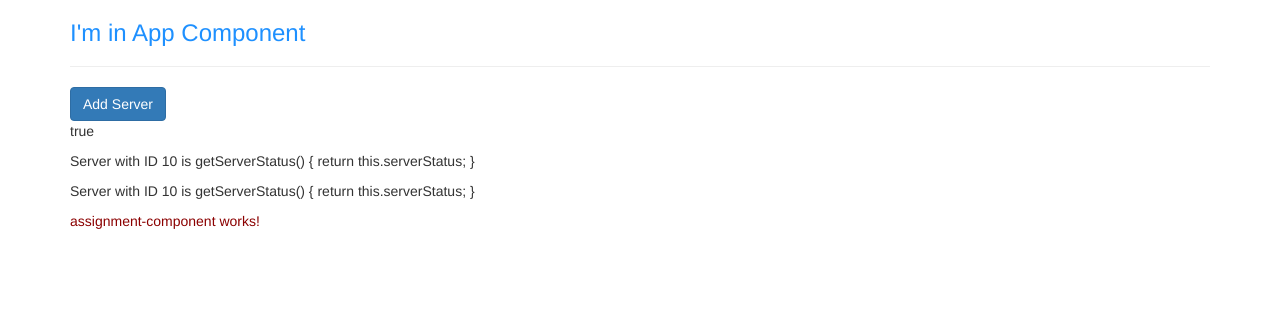
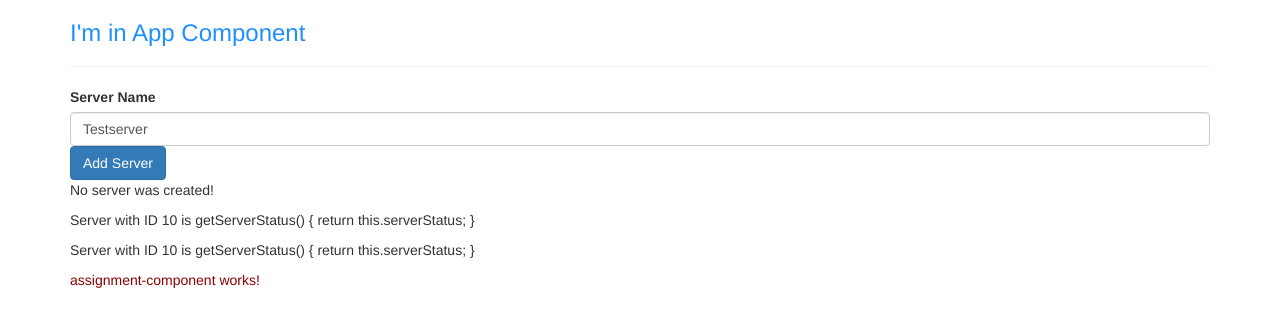
Before and after one commit to KristianDiamandiev/angular-first-app, an Angular app: page / in a window 1280 px wide. Shown: the top 326 px of the page. Built offline with nearby package versions, Linux system fonts and the light colour scheme.

Commit message:
two way binding

```diff
--- a/src/app/app.module.ts
+++ b/src/app/app.module.ts
@@ -5,6 +5,7 @@
 import { ServerComponent } from './server/server.component';
 import { ServersComponent } from './servers/servers.component';
 import { AssignmentComponentComponent } from './assignment-component/assignment-component.component';
+import { FormsModule } from '@angular/forms';
 
 @NgModule({
   declarations: [
@@ -14,7 +15,8 @@
     AssignmentComponentComponent
   ],
   imports: [
-    BrowserModule
+    BrowserModule,
+    FormsModule
   ],
   providers: [],
   bootstrap: [AppComponent]
--- a/src/app/servers/servers.component.html
+++ b/src/app/servers/servers.component.html
@@ -1,6 +1,18 @@
+<label>Server Name</label>
+<!--<input
+  type="text"
+  class="form-control"
+  (input)="onUpdateServerName($event)"> -->
+<input
+  type="text"
+  class="form-control"
+  [(ngModel)]="serverName">
+<!-- <p>{{ serverName }}</p> -->
 <button
   class="btn btn-primary"
-  [disabled]="!allowNewServer">Add Server</button> <!-- property binding -->
-<p>{{allowNewServer}}</p> <!-- string interpolation -->
+  [disabled]="!allowNewServer"
+  (click)="onCreateServer()">Add Server</button> <!-- property binding -->
+<!-- <p>{{allowNewServer}}</p> string interpolation -->
+<p>{{ serverCreationStatus }}</p>
 <app-server></app-server>
 <app-server></app-server>
--- a/src/app/servers/servers.component.ts
+++ b/src/app/servers/servers.component.ts
@@ -12,6 +12,9 @@
 })
 export class ServersComponent implements OnInit {
   allowNewServer = false;
+  serverCreationStatus = 'No server was created!';
+  serverName = 'Testserver';
+
   constructor() {
     setTimeout(() => {
       this.allowNewServer = true;
@@ -21,4 +24,12 @@
   ngOnInit(): void {
   }
 
+  onCreateServer() {
+    this.serverCreationStatus = 'Server was created! Name is ' + this.serverName;
+  }
+
+  onUpdateServerName(event: any) {
+    console.log(event);
+    this.serverName = (<HTMLInputElement>event.target).value;
+  }
 }
```
